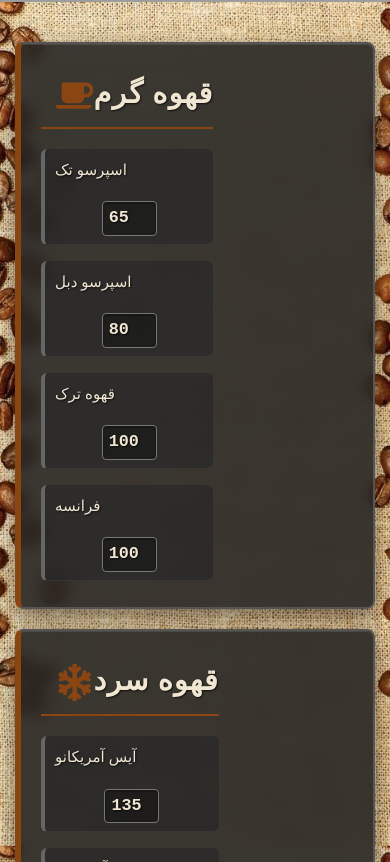
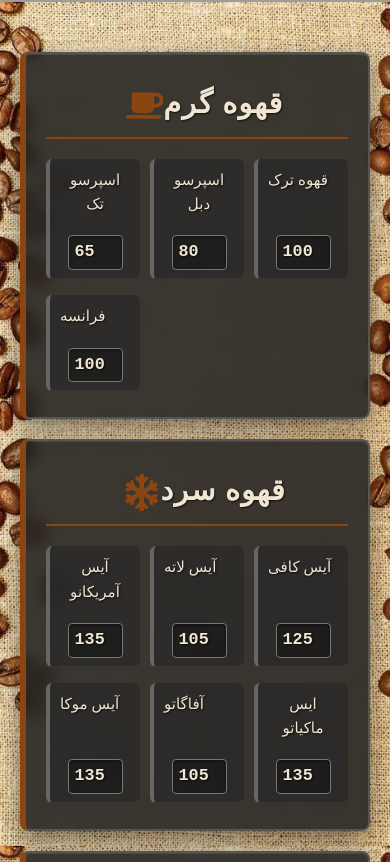
Before and after one commit to kurooshsarvandi/cofe-shop, a React (Create React App) app: page / in a window 390 px wide. Shown: the part 842-1704 px from the top of the page. Built offline with nearby package versions, Linux system fonts and the light colour scheme; grey boxes are pictures that could not be loaded.

Commit message:
Edit menu 3

```diff
--- a/src/components/MenuSection/MenuSection.js
+++ b/src/components/MenuSection/MenuSection.js
@@ -677,7 +677,6 @@ function MenuSection() {
   </div>
 </div>
 
-
 {/*NFC*/}
 <div className={styles.menuCard}>
   <div className={styles.nfcContainer}>
--- a/src/components/MenuSection/MenuSection.module.css
+++ b/src/components/MenuSection/MenuSection.module.css
@@ -330,68 +330,235 @@
 }
 
 
-/* ========== چیدمان گریدی برای تلویزیون‌های بزرگ ========== */
+/* MenuSection.module.css - نسخه بهینه‌شده برای تلویزیون */
+
+/* ========== استایل پایه (بدون تغییر) ========== */
+.menuBoard {
+  background-image: url('/public/photo/backgrund.jpg');
+  background-size: cover;
+  background-position: center;
+  background-attachment: fixed;
+  background-repeat: no-repeat;
+  min-height: 100vh;
+  width: 100%;
+  color: #f0e6d2;
+  font-family: 'Georgia', 'Times New Roman', 'B Nazanin', serif;
+  line-height: 1.6;
+  text-shadow: 1px 1px 2px rgba(0, 0, 0, 0.7);
+  padding: 0;
+  margin: 0;
+}
+
+.menuBoard::before {
+  content: '';
+  position: absolute;
+  top: 0;
+  left: 0;
+  right: 0;
+  bottom: 0;
+  background: rgba(10, 10, 10, 0.4);
+  z-index: 1;
+}
+
+.menuColumns {
+  position: relative;
+  z-index: 2;
+  max-width: 1300px;
+  margin: 0 auto;
+  padding: 30px 20px 50px;
+}
+
+/* ========== تغییرات اصلی برای تلویزیون ========== */
+/* چیدمان فشرده برای تلویزیون‌های بزرگ */
 @media (min-width: 1920px) {
   .menuColumns {
     display: grid;
-    grid-template-columns: repeat(2, 1fr); /* 2 ستون کنار هم */
-    gap: 40px;
-    max-width: 1800px;
-    padding: 50px 40px;
+    grid-template-columns: repeat(4, 1fr); /* 4 ستون برای فشردگی بیشتر */
+    gap: 25px; /* فاصله کمتر بین کارت‌ها */
+    max-width: 95vw; /* استفاده از درصد بیشتری از عرض صفحه */
+    padding: 30px 20px;
   }
 
+  /* کوچک‌کردن کلی کارت‌ها */
   .menuCard {
-    margin: 0; /* حذف margin عمودی */
-    height: fit-content;
-    min-height: 350px; /* ارتفاع مناسب برای هر کارت */
+    margin: 0;
+    padding: 18px; /* کاهش padding */
+    min-height: auto; /* حذف حداقل ارتفاع ثابت */
+    height: auto;
+    background: rgba(25, 25, 25, 0.9); /* کمی تیره‌تر برای کنتراست بهتر */
   }
 
-  /* تنظیمات فونت برای تلویزیون */
-  .menuBoard {
-    font-size: 1.3em;
+  /* کوچک کردن عنوان */
+  .sectionTitle {
+    font-size: 1.5em; /* کاهش سایز */
+    margin: 0 0 15px 0;
+    padding-bottom: 8px;
+    border-bottom-width: 1px;
   }
 
-  .sectionTitle {
-    font-size: 2.2em;
-    margin-bottom: 25px;
+  /* لیست آیتم‌های منو فشرده‌تر */
+  .menuList {
+    grid-template-columns: 1fr;
+    gap: 8px;
   }
 
-  .menuList {
-    grid-template-columns: 1fr; /* آیتم‌ها در یک ستون */
+  /* آیتم‌های منو کوچک‌تر */
+  .menuItem {
+    padding: 8px 12px;
+    min-height: 55px;
+    font-size: 1em;
     gap: 15px;
   }
 
-  .menuItem {
-    padding: 18px 20px;
-    min-height: 80px;
-    font-size: 1.2em;
+  /* نام آیتم کوچک‌تر */
+  .itemName {
+    font-size: 0.95em;
+    padding-left: 10px;
   }
 
-  .itemName {
-    font-size: 1.3em;
+  /* ========== تغییرات قیمت ========== */
+  /* بک‌گراند شیشه‌ای با نوشته تیره */
+  .itemPrice {
+    font-size: 1.1em;
+    min-width: 65px;
+    padding: 6px 10px;
+    color: #222; /* نوشته تیره */
+    background: rgba(255, 255, 255, 0.85); /* بک‌گراند شیشه‌ای روشن */
+    backdrop-filter: blur(10px); /* افکت شیشه‌ای */
+    border: 1px solid rgba(139, 69, 19, 0.4); /* حاشیه قهوه‌ای کمرنگ */
+    box-shadow:
+      inset 0 1px 3px rgba(255, 255, 255, 0.6),
+      0 2px 5px rgba(0, 0, 0, 0.2);
   }
 
-  .itemPrice {
-    font-size: 1.5em;
-    min-width: 100px;
+  /* حذف تصویر در نسخه تلویزیون برای صرفه‌جویی در فضا */
+  .imageContainer {
+    display: none;
   }
 
-  /* کارت‌های ویژه در کل عرض */
+  .cardContent {
+    gap: 0;
+  }
+
+  /* کارت‌های ویژه */
   .specialCard,
   .menuCard:has(.qrContainer),
   .menuCard:has(.nfcContainer) {
-    grid-column: 1 / -1; /* کشیده شدن در دو ستون */
+    grid-column: span 2; /* نصف عرض */
+    padding: 20px;
+  }
+
+  .specialCard h2 {
+    font-size: 1.4em;
+  }
+
+  .qrContainer {
+    padding: 15px;
+  }
+
+  /* کاهش سایز آیکون‌ها */
+  .menuIcon {
+    font-size: 1.1em;
+    margin-left: 10px;
   }
 }
 
-/* برای صفحه‌های عریض‌تر (تلویزیون‌های 4K بزرگ) */
+/* تنظیمات برای تلویزیون‌های 4K */
 @media (min-width: 2500px) {
   .menuColumns {
-    grid-template-columns: repeat(3, 1fr); /* 3 ستون برای صفحه‌های بسیار عریض */
+    grid-template-columns: repeat(5, 1fr); /* 5 ستون در صفحه‌های عریض */
+    gap: 30px;
     max-width: 2400px;
   }
 
   .sectionTitle {
-    font-size: 2.5em;
+    font-size: 1.6em;
+  }
+
+  .specialCard,
+  .menuCard:has(.qrContainer),
+  .menuCard:has(.nfcContainer) {
+    grid-column: span 3; /* تنظیم مجدد برای 5 ستون */
   }
 }
+
+/* ========== هماهنگی با تم رنگی سایت ========== */
+/* شما باید رنگ‌های اصلی سایت خود را در اینجا قرار دهید */
+/* این فقط یک مثال است - رنگ‌ها را با سایت خود جایگزین کنید */
+
+/* رنگ اصلی سایت (مثال: آبی) */
+:root {
+  --primary-color: #2563eb;    /* آبی اصلی */
+  --primary-dark: #1d4ed8;     /* آبی تیره */
+  --primary-light: #60a5fa;    /* آبی روشن */
+  --accent-color: #f59e0b;     /* نارنجی/طلایی برای تاکید */
+  --text-light: #f8fafc;       /* متن روشن */
+  --text-dark: #1e293b;        /* متن تیره */
+  --glass-bg: rgba(255, 255, 255, 0.85); /* بک‌گراند شیشه‌ای */
+}
+
+/* اعمال تم رنگی سایت روی عناصر */
+@media (min-width: 1920px) {
+  .menuCard {
+    border-left-color: var(--primary-color); /* استفاده از رنگ اصلی سایت */
+  }
+
+  .menuCard:hover {
+    border-left-color: var(--accent-color); /* رنگ تاکید در هاور */
+  }
+
+  .sectionTitle {
+    color: var(--text-light);
+    border-bottom-color: var(--primary-light);
+  }
+
+  .itemName {
+    color: var(--text-light);
+  }
+
+  .specialCard {
+    background: rgba(37, 99, 235, 0.1); /* شفافیت با رنگ اصلی */
+    border: 2px dashed var(--primary-light);
+  }
+
+  .specialCard h2 {
+    color: var(--primary-light);
+  }
+
+  .instagramIcon {
+    color: var(--accent-color);
+  }
+
+  .menuIcon {
+    color: var(--accent-color);
+  }
+
+  /* قیمت‌ها با تم سایت */
+  .itemPrice {
+    color: var(--text-dark);
+    background: var(--glass-bg);
+    border-color: var(--primary-light);
+    font-weight: bold;
+  }
+
+  .qrContainer {
+    border-color: var(--primary-color);
+    background: rgba(37, 99, 235, 0.05);
+  }
+}
+
+/* ========== ریسپانسیو برای موبایل و تبلت (بدون تغییر) ========== */
+@media (max-width: 1100px) {
+  .menuList {
+    grid-template-columns: repeat(3, 1fr);
+    gap: 10px;
+  }
+}
+
+@media (max-width: 768px) {
+  /* ... کدهای موجود ... */
+}
+
+@media (max-width: 480px) {
+  /* ... کدهای موجود ... */
+}
```
